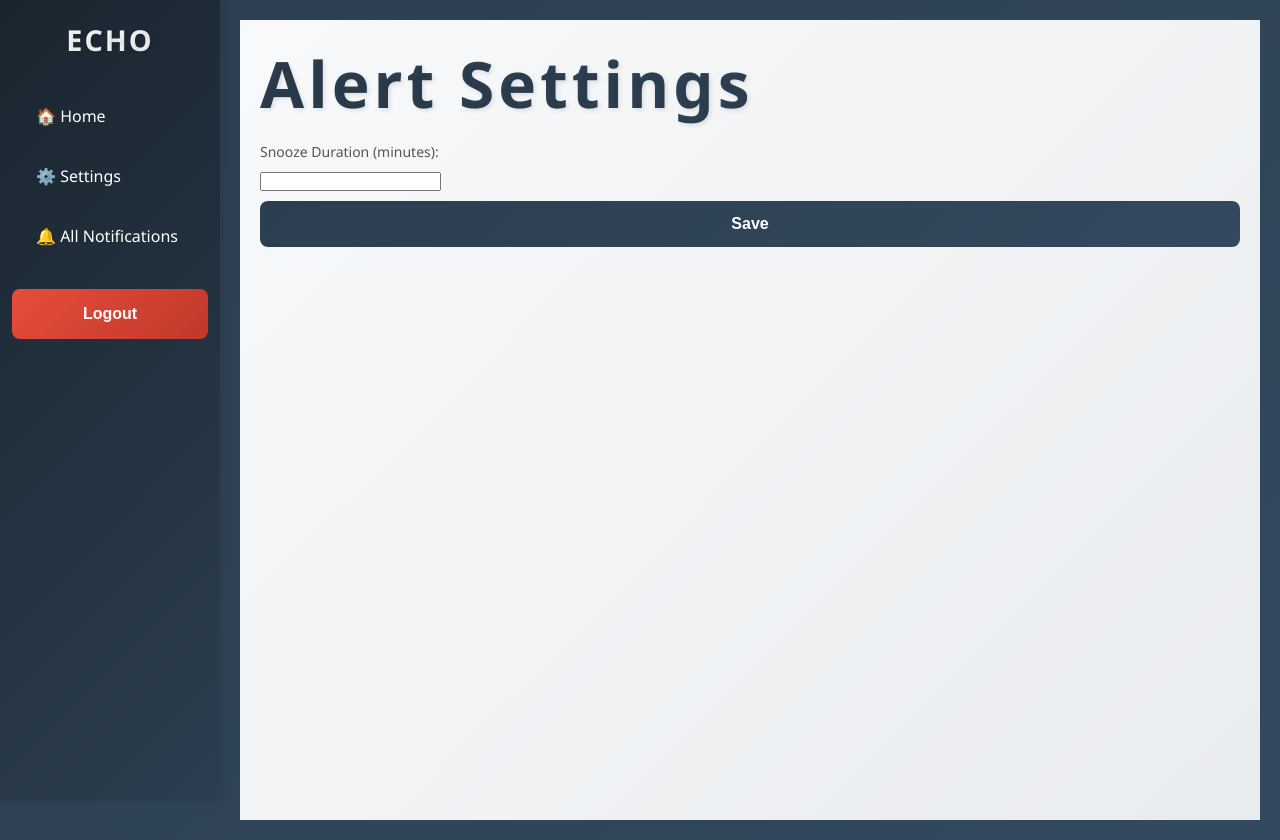
After one commit to Anjana2002/Echo_Alerting_and_Notifictaion, a Django app: template echo/users/templates/settings.html in a window 1280 px wide. The commit adds this page. Run offline with Django 3.2, Linux system fonts and the light colour scheme; the template is opened without the code that fills it, so the values that code supplies are empty.

Commit message:
add settings

```diff
--- a/echo/notifications/urls.py
+++ b/echo/notifications/urls.py
@@ -5,5 +5,6 @@ urlpatterns = [
     path('snooze/<int:alert_id>/', views.snooze_alert, name='snooze_alert'),
     path('alerts/mark-read/<int:alert_id>/', views.mark_alert_as_read, name='mark_alert_as_read'),
     path('notifications/', views.all_notifications, name='all_notifications'),
+    path('settings/', views.settings_view, name='settings'),
 
 ]
--- a/echo/users/models.py
+++ b/echo/users/models.py
@@ -1,6 +1,6 @@
 from django.contrib.auth.models import AbstractUser
 from django.db import models
-
+from django.conf import settings
 # Create your models here.
 class Team(models.Model):
     name = models.CharField(max_length=100)
--- a/echo/users/templates/base.html
+++ b/echo/users/templates/base.html
@@ -12,7 +12,8 @@
     <div class="sidebar">
       <h2>ECHO</h2>
       <a href="{% url 'dashboard' %}">🏠 Home</a>
-      <a href="#">⚙️ Settings</a>
+      <a href="{% url 'settings' %}">⚙️ Settings</a>
+
       <a href="{% url 'all_notifications' %}">🔔 All Notifications</a>
 
       <form method="post" action="{% url 'logout' %}">
--- /dev/null
+++ b/echo/users/templates/settings.html
@@ -0,0 +1,16 @@
+{% extends "base.html" %}
+
+{% block title %}Settings{% endblock %}
+
+{% block content %}
+<h1>Alert Settings</h1>
+
+<form method="post">
+    {% csrf_token %}
+    <div>
+        <label for="snooze_minutes">Snooze Duration (minutes):</label>
+        <input type="number" id="snooze_minutes" name="snooze_minutes" min="1" value="{{ settings.snooze_minutes }}">
+    </div>
+    <button type="submit">Save</button>
+</form>
+{% endblock %}
--- a/echo/users/views.py
+++ b/echo/users/views.py
@@ -37,8 +37,8 @@ def dashboard(request):
         snoozed_until__gt=now
     ).values_list('alert_id', flat=True)
 
-    print("Snoozed alert IDs:", list(snoozed_alerts))   # 👈 check which IDs are snoozed
-    print("Active before exclude:", list(active_alerts.values_list("id", flat=True)))
+    # print("Snoozed alert IDs:", list(snoozed_alerts))
+    # print("Active before exclude:", list(active_alerts.values_list("id", flat=True)))
 
     alerts = Alert.objects.filter(
         useralertpreference__user=request.user,
```
Also changed, not shown: echo/notifications/models.py (+7 -0 lines), echo/notifications/views.py (+18 -2 lines), echo/db.sqlite3, echo/notifications/migrations/0003_usersettings.py (added).
